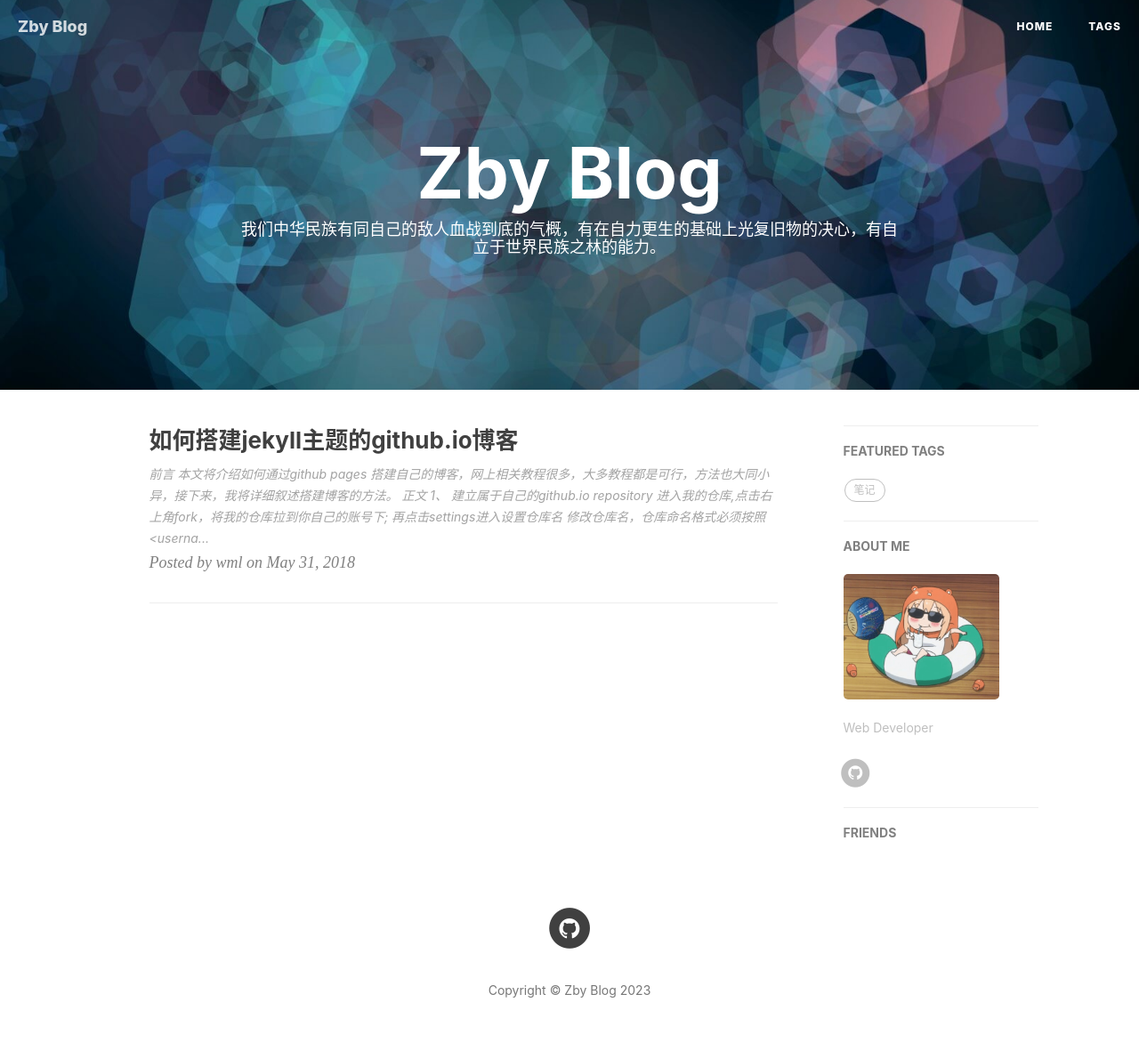
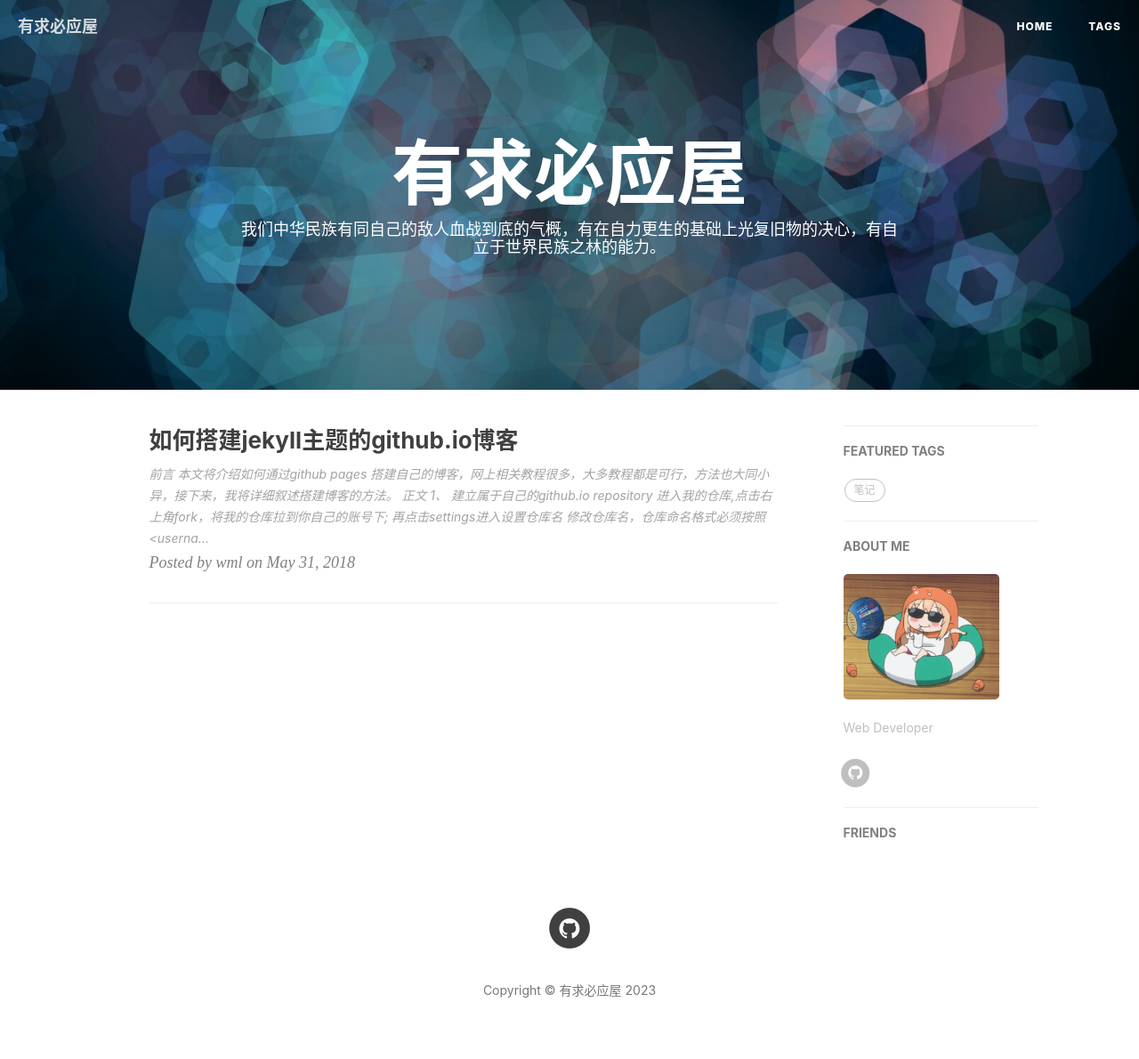
Before and after one commit to Zbeyond/Zbeyond.github.io, a Jekyll site: the page built from index.html, in a window 1280 px wide. Shown: the whole page at 89% size. Built offline with Jekyll 4.4.1, drawn with Linux system fonts in a browser that asks for light colours; nearby versions of some CDN libraries; the list of posts is cut into pages by our own code; comment, search, counter and statistics services are not loaded.

Commit message:
chore: change icon for website

```diff
--- a/_config.yml
+++ b/_config.yml
@@ -1,7 +1,7 @@
 # theme: jekyll-theme-cayman
 
 # Site settings
-title: Zby Blog
+title: 有求必应屋
 SEOTitle: 有求必应屋 | Zby Blog
 header-img: img/home-bg.png
 email: zby970923@163.com
```
Also changed, not shown: favicon.ico (deleted), favicon.jpg (added).
